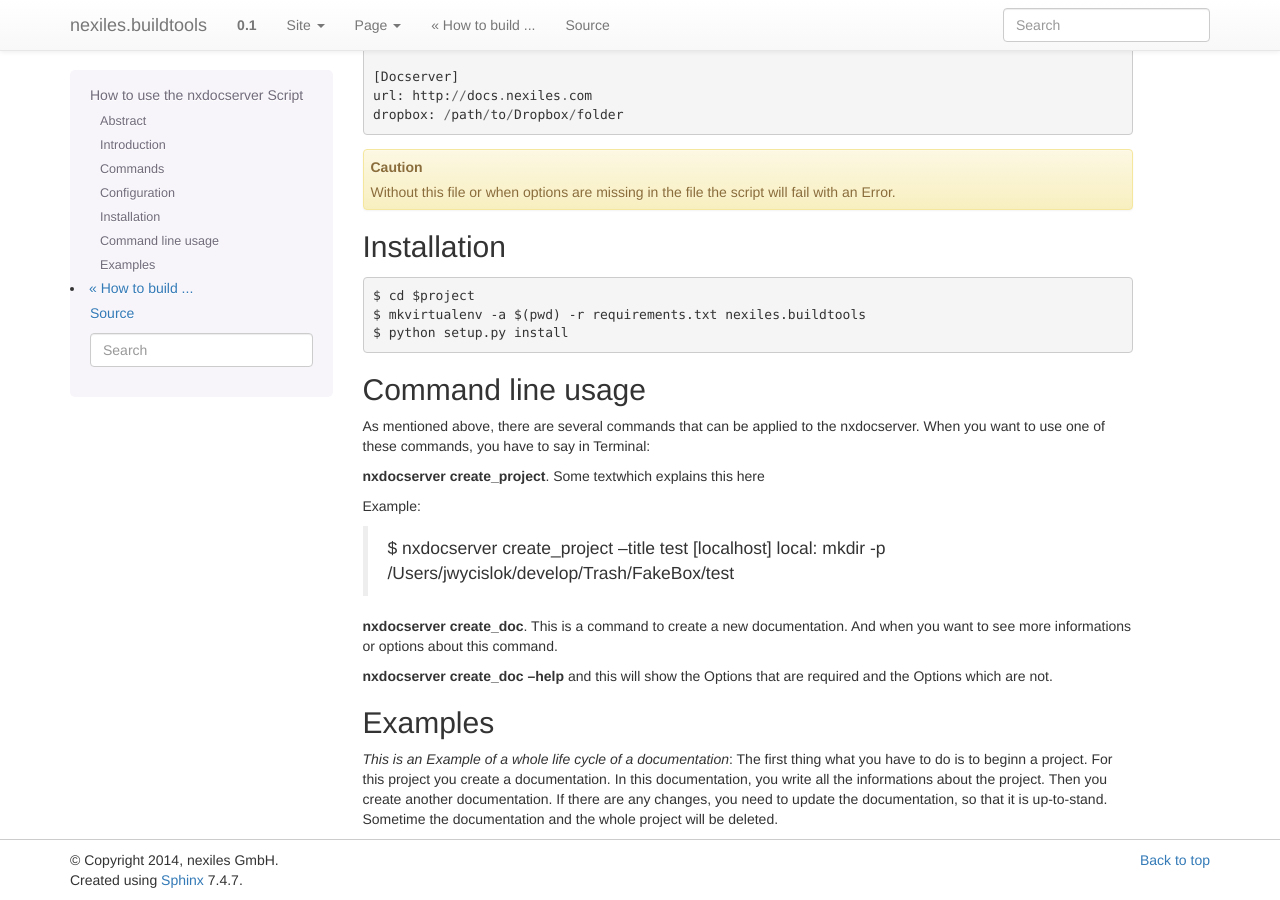
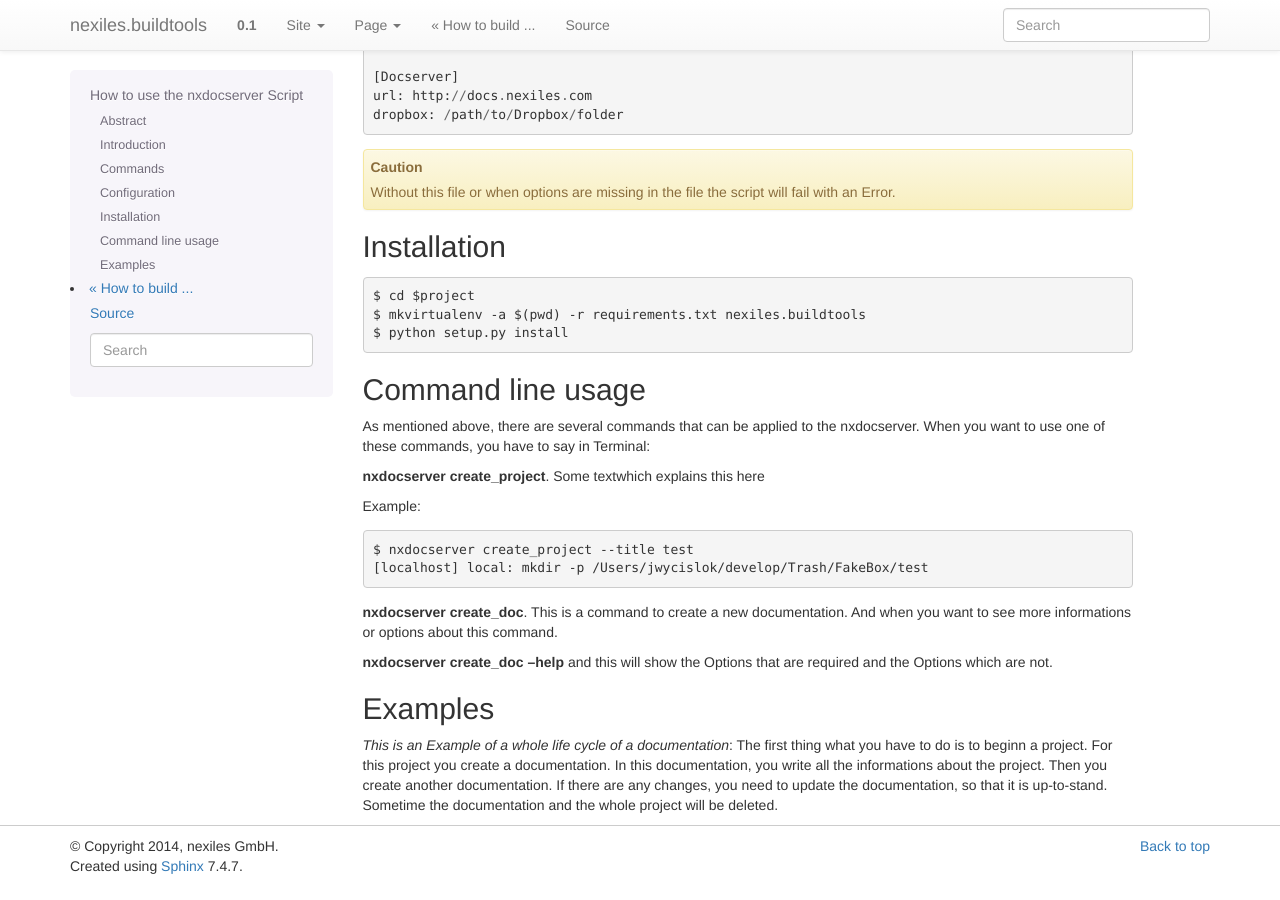
Before and after one commit to nexiles/nexiles.buildtools, a Sphinx documentation site: the page built from docs/nxdocserver.rst, in a window 1280 px wide and 900 px high, scrolled down 977 px. Built offline with Sphinx 7.4.7, drawn with Linux system fonts in a browser that asks for light colours; pages that are not in the unit, such as notebooks, are missing from menus; some of the changed lines change nothing that is shown.

Commit message:
fixed codeblock

```diff
--- a/docs/nxdocserver.rst
+++ b/docs/nxdocserver.rst
@@ -85,7 +85,7 @@ in Terminal:
 
 **nxdocserver create_project**. Some textwhich explains this here
 
-Example:
+Example::
 
     $ nxdocserver create_project --title test
     [localhost] local: mkdir -p /Users/jwycislok/develop/Trash/FakeBox/test
```
